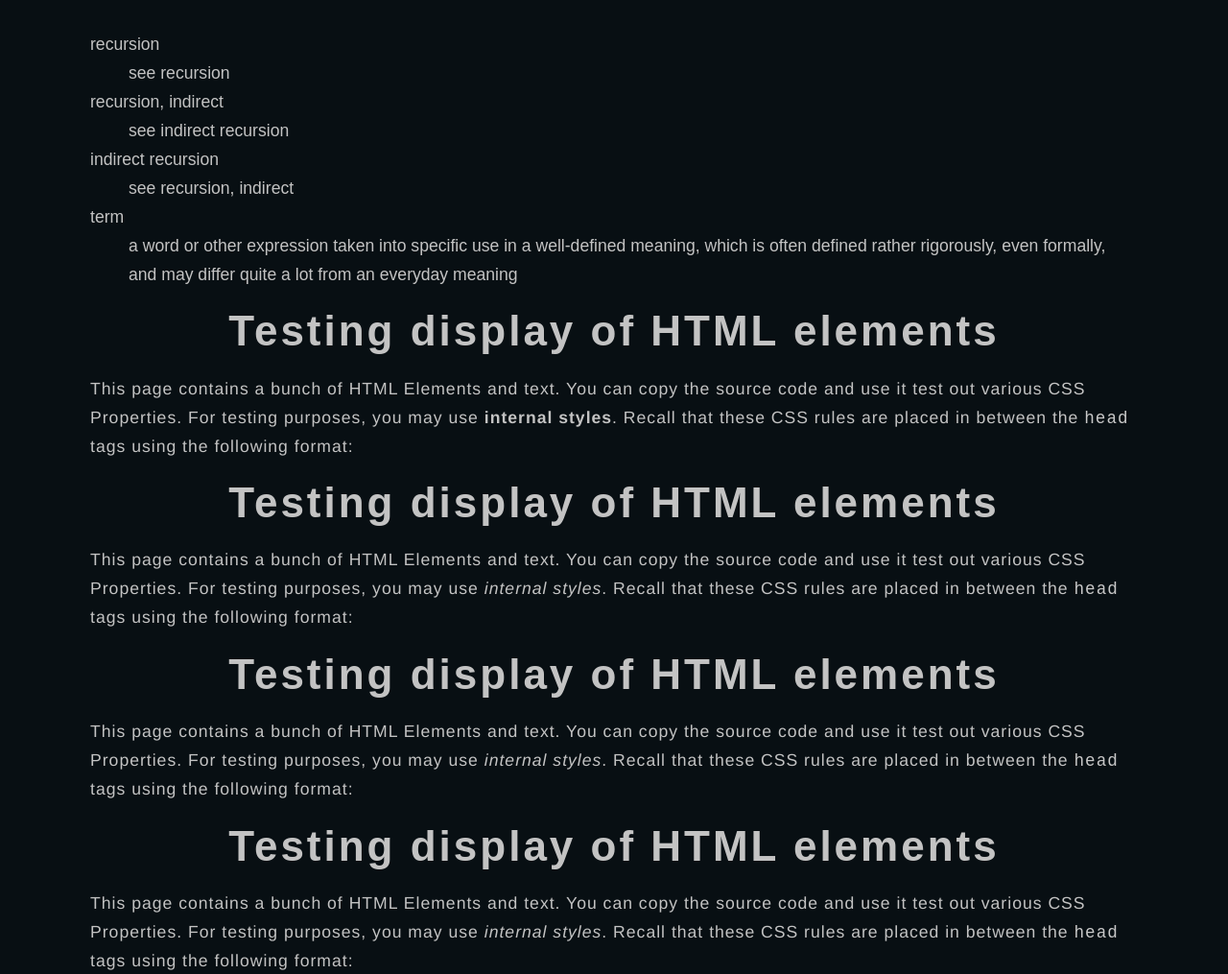
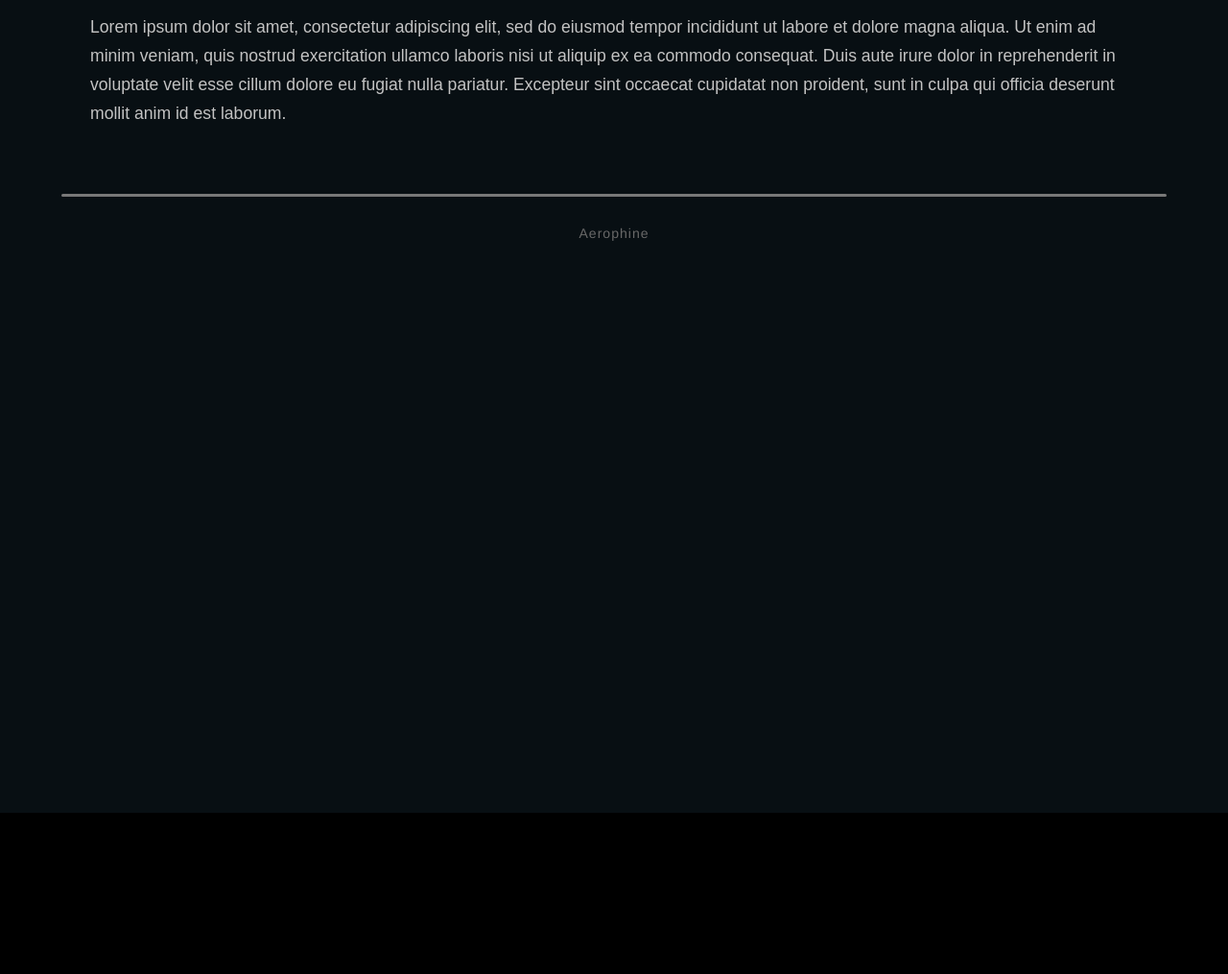
Before and after one commit to D2Lib/Aerophine, a plain HTML site: page article.html in a window 1280 px wide. Shown: the part 381-1396 px from the top of the page at 96% size. After the commit the page ends 1228 px from the top, so only its background shows below. Drawn offline with Linux system fonts and the light colour scheme.

Commit message:
fix index page padding error improve article page

```diff
--- a/article.css
+++ b/article.css
@@ -48,6 +48,9 @@ body {
     height: 300px;
     background-size: cover;
     z-index: -1;
+    background-attachment: fixed;
+    background-position: center;
+    background-repeat: no-repeat;
 }
 
 .banner > div > h1 {
--- a/article.html
+++ b/article.html
@@ -16,36 +16,10 @@
     <div class="container">
         <div>
             <!-- start -->
-            <dl>
-                <dt> recursion
-                <dt>
-                <dd> see recursion</dd>
-                <dt> recursion, indirect</dt>
-                <dd> see indirect recursion</dd>
-                <dt> indirect recursion</dt>
-                <dd> see recursion, indirect</dd>
-                <dt> term</dt>
-                <dd> a word or other expression taken into specific use in a well-defined meaning, which is often defined
-                    rather rigorously, even formally, and may differ quite a lot from an everyday meaning
-                </dd>
-            </dl>
-            <h1>Testing display of HTML elements</h1>
-            <p>This page contains a bunch of HTML Elements and text. You can copy the source code and use it test out
-                various CSS Properties. For testing purposes, you may use <strong>internal styles</strong>. Recall that
-                these CSS rules are placed in between the <code>head</code> tags using the following format:</p>
-            <h1>Testing display of HTML elements</h1>
-            <p>This page contains a bunch of HTML Elements and text. You can copy the source code and use it test out
-                various CSS Properties. For testing purposes, you may use <dfn>internal styles</dfn>. Recall that these CSS
-                rules are placed in between the <code>head</code> tags using the following format:</p>
-            <h1>Testing display of HTML elements</h1>
-            <p>This page contains a bunch of HTML Elements and text. You can copy the source code and use it test out
-                various CSS Properties. For testing purposes, you may use <dfn>internal styles</dfn>. Recall that these CSS
-                rules are placed in between the <code>head</code> tags using the following format:</p><h1>Testing display of HTML elements</h1>
-            <p>This page contains a bunch of HTML Elements and text. You can copy the source code and use it test out
-                various CSS Properties. For testing purposes, you may use <dfn>internal styles</dfn>. Recall that these CSS
-                rules are placed in between the <code>head</code> tags using the following format:</p>
-
-
+            Lorem ipsum dolor sit amet, consectetur adipiscing elit, sed do eiusmod tempor incididunt ut labore et dolore magna aliqua.
+            Ut enim ad minim veniam, quis nostrud exercitation ullamco laboris nisi ut aliquip ex ea commodo consequat.
+            Duis aute irure dolor in reprehenderit in voluptate velit esse cillum dolore eu fugiat nulla pariatur.
+            Excepteur sint occaecat cupidatat non proident, sunt in culpa qui officia deserunt mollit anim id est laborum.
             <!-- end -->
         </div>
         <div class="footer">
@@ -60,9 +34,9 @@
 <div>
     <ul class="menu" id="nav">
         <li class="icon"><a><img height="40" src="icon.png" width="40" alt="icon"></a></li>
-        <li class="iconText"><a class="iconText">article</a></li>
+        <li class="iconText"><a class="iconText">Article</a></li>
         <li class="menu"><a class="menu" href="index.html">Home</a></li>
-        <li class="menu"><a class="menu" href="article.html">article</a></li>
+        <li class="menu"><a class="menu" href="article.html">Article</a></li>
     </ul>
 </div>
 <script src="navbar.js"></script>
--- a/title.css
+++ b/title.css
@@ -31,6 +31,8 @@ body {
     transform-style: preserve-3d;
     overflow-y: scroll;
     overflow-x: hidden;
+    padding: 0;
+    margin: 0;
 }
 
 .title {
@@ -77,12 +79,14 @@ body {
 
 .container {
     z-index: 2;
+    left: 0;
     position: absolute;
     top: 100vh;
     background: #080f13;
     line-height: 30px;
     font-weight: lighter;
-    padding: 60px;
+    padding: 5%;
+    width: 90%;
     color: #c3c3c3;
     font-size: 110%;
     min-height: 100vh;
```
Also changed, not shown: index.html (+4 -4 lines), banner.jpg.
